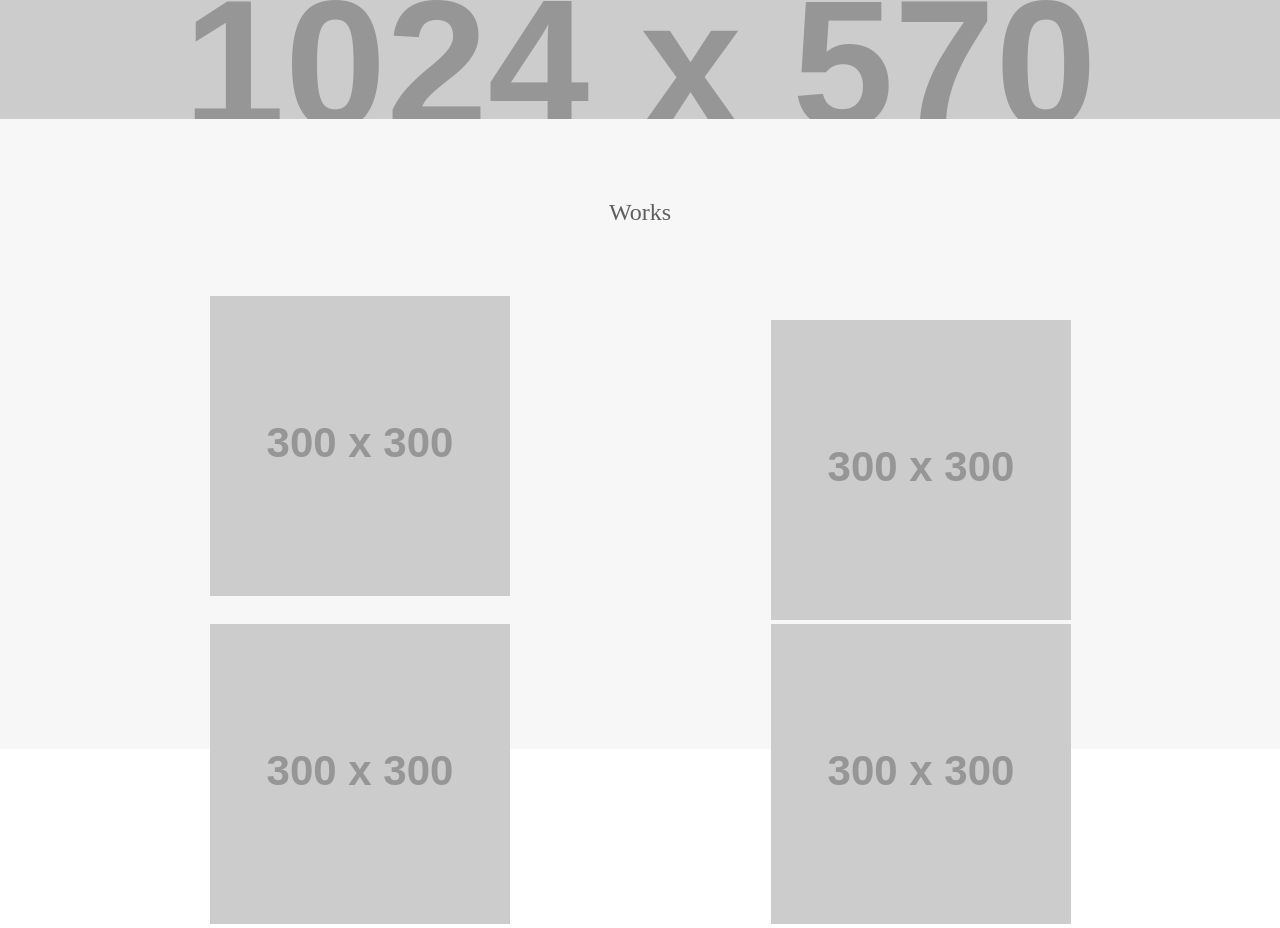
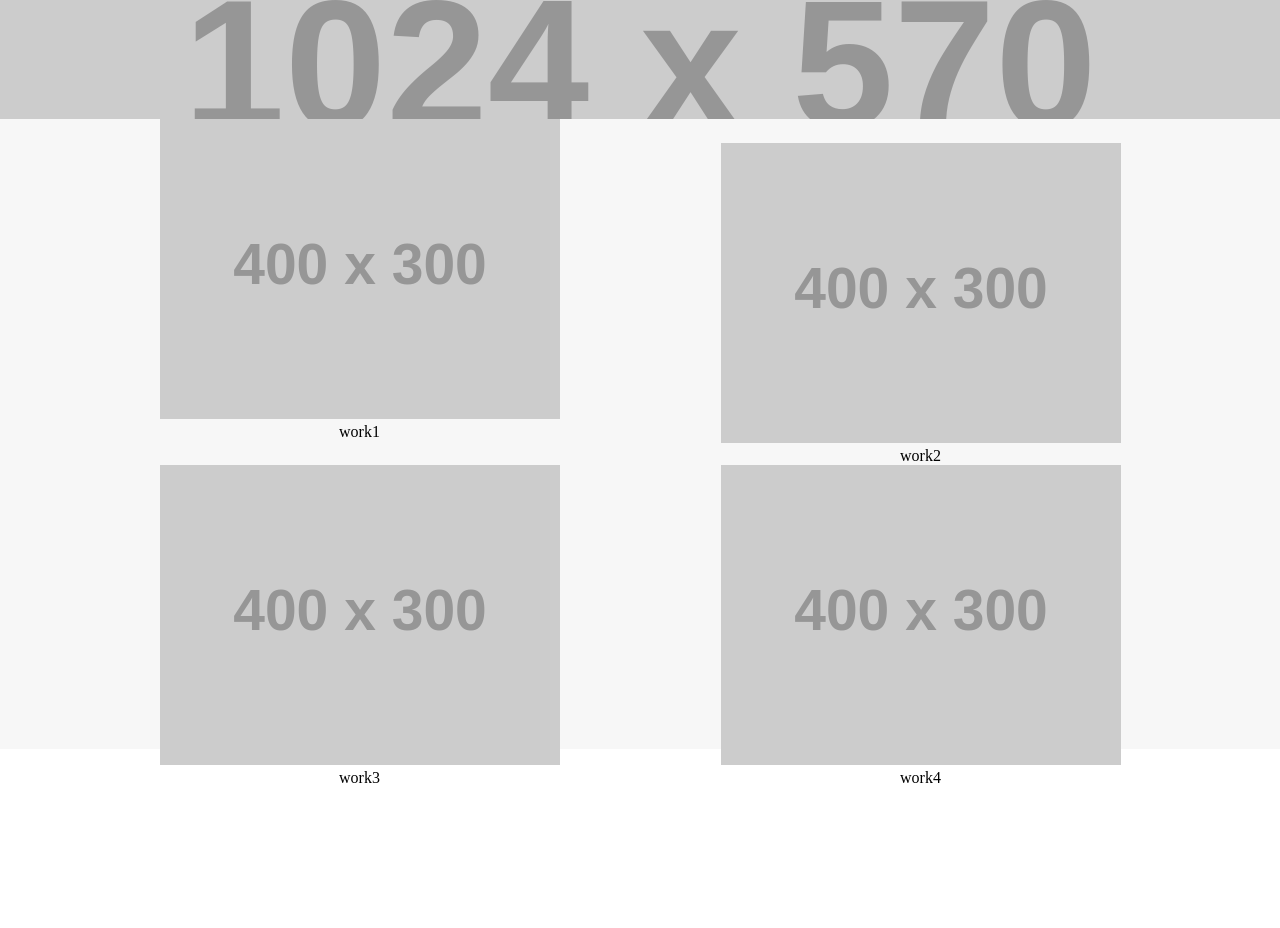
Before and after one commit to hirotoman/hirotoman.github.io, a plain HTML site: page index.html in a window 1280 px wide. Shown: the part 278-1206 px from the top of the page. After the commit the page ends 1065 px from the top, so only its background shows below. Drawn offline with nearby package versions, Linux system fonts and the light colour scheme; placeholder pictures from the web are drawn by us.

Commit message:
Add files via upload

```diff
--- a/index.html
+++ b/index.html
@@ -6,6 +6,8 @@
     <title>hirotoman</title>
     <link rel="stylesheet" href="stylesheet.css">
     <link rel="stylesheet" href="//maxcdn.bootstrapcdn.com/font-awesome/4.5.0/css/font-awesome.min.css">
+    <script src="https://cdn.jsdelivr.net/npm/typed.js@2.0.9"></script>
+
   </head>
 
   <body>
@@ -57,57 +59,39 @@
       <div class="container">
 
       	<!-- タイトル文字 -->
-        <div class="heading">
+        <!-- <div class="heading">
           <h2>Works</h2>
-        </div>
+        </div> -->
         <!-- タイトル文字ここまで -->
 
         <!-- 作品掲載エリア -->
 
 		　<div class="work">
-            <div class="work-icon">
-              <img src="https://dummyimage.com/300x300/000/fff.png">
-            </div>
+          <div class="work-icon">
+              <img src="https://dummyimage.com/400x300/000/fff.png">
           </div>
+          <span class="work-title">work1</span>
+      </div>
+      <div class="work">
+          <div class="work-icon">
+              <img src="https://dummyimage.com/400x300/000/fff.png">
+          </div>
+          <span class="work-title">work2</span>
+      </div>
+      <div class="work">
+          <div class="work-icon">
+              <img src="https://dummyimage.com/400x300/000/fff.png">
+          </div>
+          <span class="work-title">work3</span>
+      </div>
+      <div class="work">
+          <div class="work-icon">
+              <img src="https://dummyimage.com/400x300/000/fff.png">
+          </div>
+          <span class="work-title">work4</span>
+      </div>
 
-          <div class="work">
-            <div class="work-icon">
-              <img src="https://dummyimage.com/300x300/000/fff.png">
-            </div>
-          </div>
 
-          <div class="work">
-            <div class="work-icon">
-              <img src="https://dummyimage.com/300x300/000/fff.png">
-            </div>
-          </div>
-
-          <div class="work">
-            <div class="work-icon">
-              <img src="https://dummyimage.com/300x300/000/fff.png">
-            </div>
-          </div>
-
-          <!-- <div class="work">
-            <div class="work-icon">
-              <img src="https://dummyimage.com/300x300/000/fff.png">
-              <p>Work2</p>
-            </div>
-          </div> -->
-
-         <!--  <div class="work">
-            <div class="work-icon">
-              <img src="https://dummyimage.com/300x300/000/fff.png">
-              <p>Work3</p>
-            </div>
-          </div>
-
-          <div class="work">
-            <div class="work-icon">
-              <img src="https://dummyimage.com/300x300/000/fff.png">
-              <p>Work4</p>
-            </div>
-          </div> -->
 			<div class="clear"></div>
 		　<!-- 作品掲載エリアここまで -->
     　</div>
```
Also changed, not shown: typed.js (+9 -4 lines).
